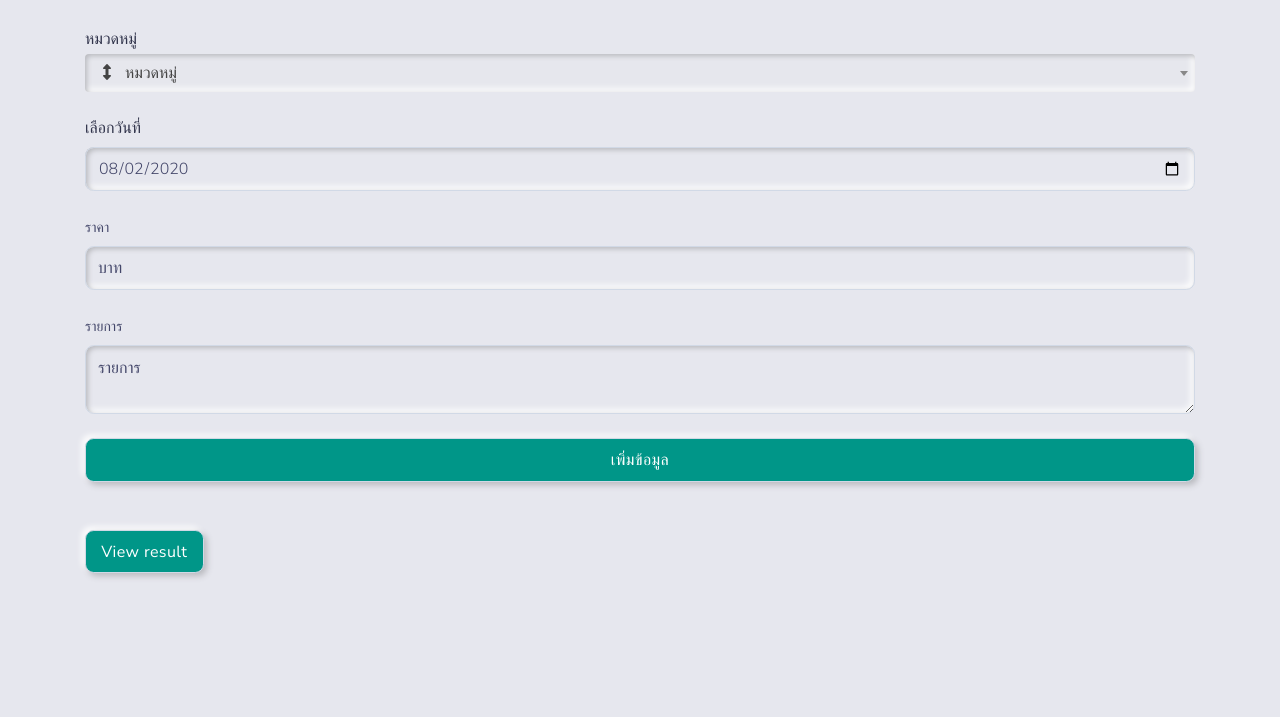
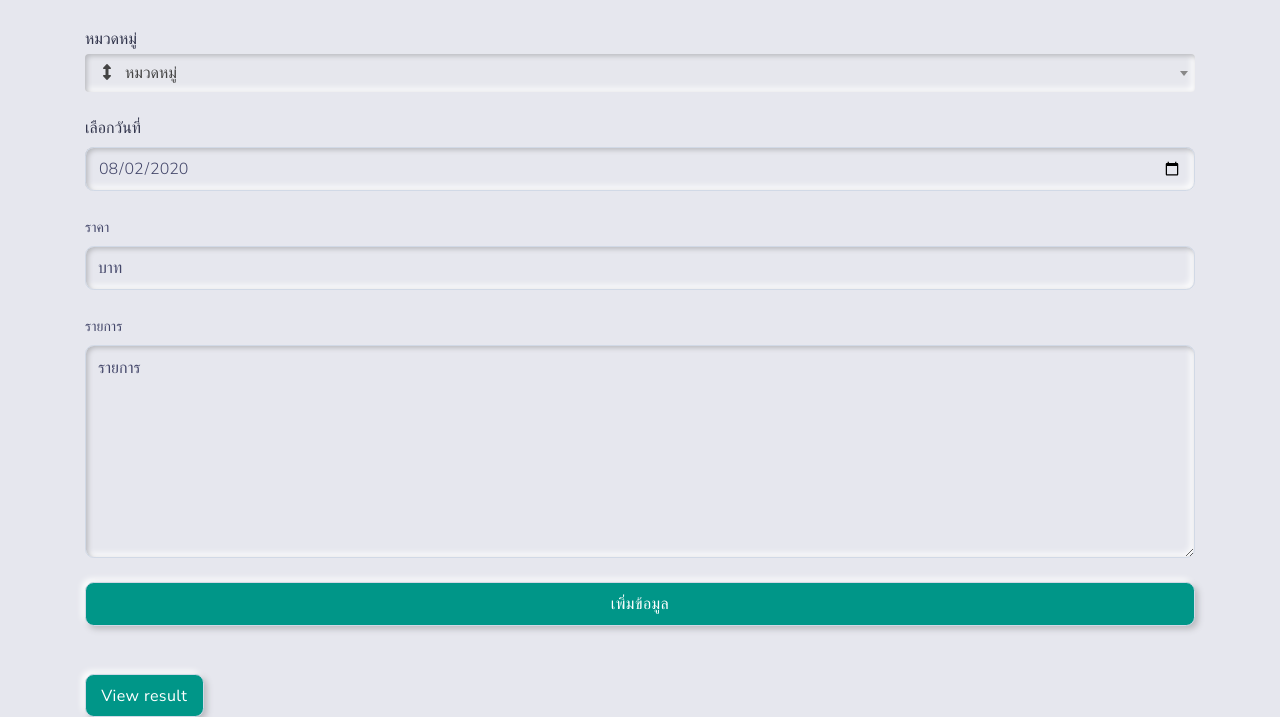
Before and after one commit to darkzerox/Income-expense, a website: page index.html in a window 1280 px wide. Shown: the part 123-840 px from the top of the page. Before the commit the page ends 800 px from the top, so only its background shows below. Drawn offline with nearby package versions, Linux system fonts and the light colour scheme.

Commit message:
Update index.html
Row txtarea

```diff
--- a/index.html
+++ b/index.html
@@ -60,7 +60,7 @@
 
             <div class="form-group mb-4">
               <label for="detail">รายการ</label>
-              <textarea type="text" class="form-control" id="detail" aria-describedby="detailLabel" placeholder="รายการ" required ></textarea>
+              <textarea type="text" class="form-control" id="detail" aria-describedby="detailLabel" placeholder="รายการ" rows="8" required ></textarea>
             </div>
 
             <button type="submit" class="btn btn-primary btn-block">
```
